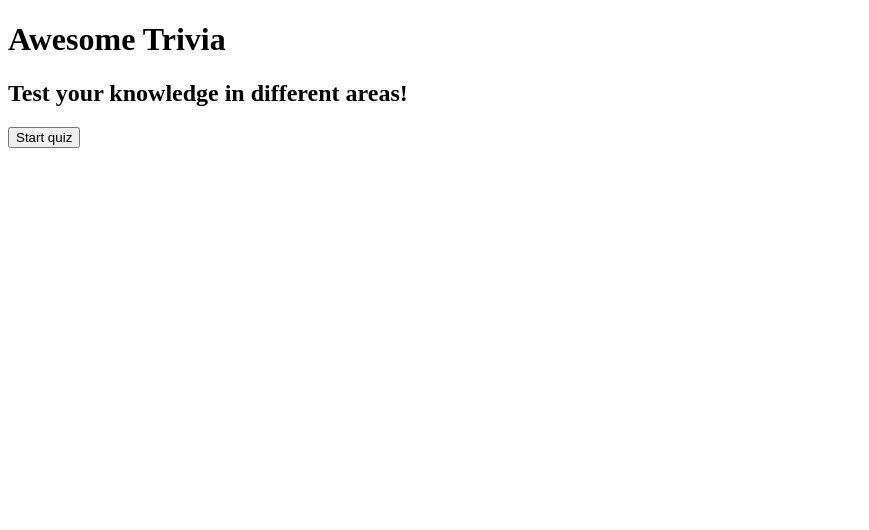
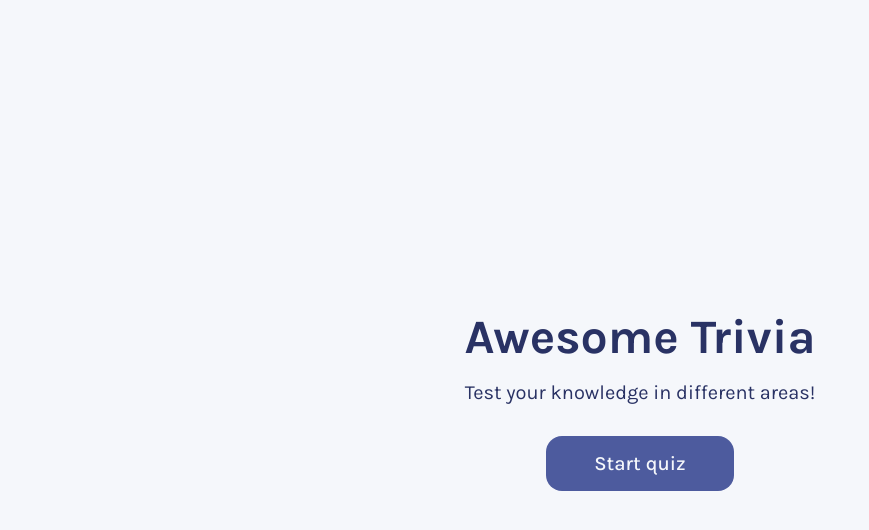
Before and after one commit to zkkv/trivia-game, a React (Vite) app: page / in a window 1280 px wide. Shown: the top 530 px of the page, without its empty margins (0-869 px from the left). Built offline with nearby package versions, Linux system fonts and the light colour scheme.

Commit message:
Add styling

```diff
--- a/index.html
+++ b/index.html
@@ -2,6 +2,9 @@
 <html lang="en">
   <head>
     <meta charset="UTF-8" />
+	<link rel="preconnect" href="https://fonts.googleapis.com">
+	<link rel="preconnect" href="https://fonts.gstatic.com" crossorigin>
+	<link href="https://fonts.googleapis.com/css2?family=Karla:ital,wght@0,200..800;1,200..800&display=swap" rel="stylesheet">
     <meta name="viewport" content="width=device-width, initial-scale=1.0" />
     <title>Trivia Game</title>
   </head>
--- a/package.json
+++ b/package.json
@@ -12,6 +12,7 @@
 	"dependencies": {
 		"he": "^1.2.0",
 		"react": "^18.3.1",
+		"react-confetti": "^6.1.0",
 		"react-dom": "^18.3.1"
 	},
 	"devDependencies": {
--- /dev/null
+++ b/src/components/Answer.jsx
@@ -0,0 +1,12 @@
+export default function Answer(props) {
+	const isDisabled = !(props.status === "selected" || props.status === "normal")
+	return (
+		<button
+			className={`answer-button ${props.status}`}
+			onClick={() => props.updateSelectedAnswer()}
+			disabled={isDisabled}
+		>
+			{props.text}
+		</button>
+	)
+}
--- a/src/components/App.jsx
+++ b/src/components/App.jsx
@@ -6,8 +6,8 @@ export default function App() {
 	const [hasStarted, setHasStarted] = useState(false)
 
 	return (
-		<div>
+		<>
 			{hasStarted ? <Game /> : <Welcome setHasStarted={setHasStarted} />}
-		</div>
+		</>
 	)
 }
--- a/src/components/Game.jsx
+++ b/src/components/Game.jsx
@@ -1,4 +1,5 @@
-import { useState, useEffect, useCallback } from "react"
+import { useState, useEffect, useCallback, useRef } from "react"
+import Confetti from "react-confetti"
 import he from "he"
 import Question from "./Question"
 import endpoint from "/endpoint"
@@ -42,7 +43,7 @@ export default function Game() {
 
 	const startGame = useCallback(() => {
 		fetchQuestions()
-		setIsPlaying(true)
+		setIsPlaying(true) // TODO: set to true
 	}, [fetchQuestions])
 
 	useEffect(() => {
@@ -58,24 +59,41 @@ export default function Game() {
 	const questionComponents = questions.map((item, index) =>
 		<Question
 			key={index}
-			question={item.question}
-			category={item.category}
-			answers={item.answers}
+			{...item}
 			updateSelectedAnswer={answerIndex => updateSelectedAnswer(index, answerIndex)}
+			isPlaying={isPlaying}
 		/>
 	)
 
 	const areAllAnswered = questions.every(q => q.selectedAnswerIndex !== null)
 	const nCorrect = questions.filter(q => q.selectedAnswerIndex === q.correctAnswerIndex).length
+	const hasWon = nCorrect === questions.length && nCorrect > 0
+	const containerRef = useRef(null)
 
 	return (
-		<div>
-			{questionComponents}
-			<button onClick={() => setIsPlaying(false)} disabled={!areAllAnswered}>Check answers</button>
-			{!isPlaying && <div>
-				<p>You scored {nCorrect}/{questions.length} correct answers</p>
-				<button onClick={startGame}>Play again</button>
-			</div>}
+		<div ref={containerRef} className="top-level-container">
+			<div className="questions-container">
+				{questionComponents}
+			</div>
+			{isPlaying
+				? <div className="bottom-controls">
+					<button
+						className="main-button"
+						onClick={() => setIsPlaying(false)}
+						disabled={!areAllAnswered}>Check answers
+					</button>
+				</div>
+				: <div className="bottom-controls">
+					<p className="results">You scored {nCorrect}/{questions.length} correct answers</p>
+					<button className="main-button" onClick={startGame}>Play again</button>
+				</div>}
+			{hasWon &&
+				<Confetti
+					recycle={false}
+					width={containerRef.current.clientWidth}
+					height={containerRef.current.clientHeight}
+					gravity={0.3}
+				/>}
 		</div>
 	)
 }
--- a/src/components/Question.jsx
+++ b/src/components/Question.jsx
@@ -1,15 +1,38 @@
+import Answer from "./Answer"
+
 export default function Question(props) {
-	const buttons = props.answers.map((item, index) =>
-		<button key={index} onClick={() => props.updateSelectedAnswer(index)}>
-			{item}
-		</button>
+	const buttons = props.answers.map((item, index) => {
+		let status
+		if (props.isPlaying) {
+			if (index === props.selectedAnswerIndex) {
+				status = "selected"
+			} else {
+				status = "normal"
+			}
+		} else {
+			if (index === props.correctAnswerIndex) {
+				status = "correct"
+			} else if (index === props.selectedAnswerIndex) {
+				status = "incorrect"
+			} else {
+				status = "other"
+			}
+		}
+
+		return <Answer
+			key={index}
+			status={status}
+			text={item}
+			updateSelectedAnswer={() => props.updateSelectedAnswer(index)}
+		/>
+	}
 	)
 
 	return (
-		<div>
+		<div className="question">
 			<h2>{props.question}</h2>
 			<h3>{props.category}</h3>
-			{buttons}
+			<div className="button-container">{buttons}</div>
 		</div>
 	)
 }
--- a/src/components/Welcome.jsx
+++ b/src/components/Welcome.jsx
@@ -1,9 +1,9 @@
 export default function Welcome(props) {
 	return (
-		<div>
+		<div className="welcome-container">
 			<h1>Awesome Trivia</h1>
 			<h2>Test your knowledge in different areas!</h2>
-			<button onClick={() => props.setHasStarted(true)}>Start quiz</button>
+			<button className="main-button" onClick={() => props.setHasStarted(true)}>Start quiz</button>
 		</div>
 	)
 }
--- a/styles/style.css
+++ b/styles/style.css
@@ -1,3 +1,142 @@
 * {
     box-sizing: border-box;
 }
+
+body, button{
+	font-family: Karla, sans-serif;
+}
+
+body {
+	background-color: #F5F7FB;
+	margin: 0;
+}
+
+button {
+	cursor: pointer;
+}
+
+.welcome-container {
+	display: flex;
+	flex-direction: column;
+	justify-content: center;
+	align-items: center;
+	height: 100vh;
+}
+
+.welcome-container > h1 {
+	font-size: 3rem;
+	color: #293264;
+	margin: 0;
+	text-align: center;
+}
+
+.welcome-container > h2 {
+	font-size: 1.25rem;
+	color: #293264;
+	font-weight: normal;
+	text-align: center;
+	margin-top: 1rem;
+	margin-bottom: 2rem;
+}
+
+.main-button {
+	background-color: #4D5B9E;
+	color: #F5F7FB;
+	border: none;
+	padding: 1rem 3rem;
+	border-radius: 1rem;
+	font-size: 1.25rem;
+	font-weight: 500;
+}
+
+.main-button:disabled {
+	opacity: 0.25;
+	cursor: default;
+}
+
+.top-level-container {
+	display: flex;
+	flex-direction: column;
+	align-items: center;
+}
+
+.questions-container {
+	width: 70%;
+	max-width: 80ch;
+}
+
+.question {
+	margin-top: 1rem;
+	margin-bottom: 3rem;
+}
+
+.question > h2 {
+	font-size: 1.5rem;
+	color: #293264;
+	margin: 0;
+	text-align: left;
+}
+
+.question > h3 {
+	font-size: 1rem;
+	color: #596190;
+	font-weight: normal;
+	margin-top: 0.25rem;
+	margin-bottom: 2rem;
+}
+
+.answer-button {
+	margin-right: 1rem;
+	margin-bottom: 0.5rem;
+	border: solid;
+	border-radius: 1rem;
+	border-width: 2px;
+	font-size: 1.125rem;
+	font-weight: 500;
+	color: #293264;
+	padding: 0.375rem 0.75rem;
+}
+
+.answer-button:disabled {
+	cursor: default;
+}
+
+.answer-button.normal {
+	background-color: #F5F7FB;
+	border-color: #4D5B9E;
+}
+
+.answer-button.selected {
+	background-color: #D6DBF5;
+	border-color: transparent;
+}
+
+.answer-button.correct {
+	background-color: #94D7A2;
+	border-color: transparent;
+}
+
+.answer-button.incorrect {
+	background-color: #F8BCBC;
+	border-color: transparent;
+	opacity: 0.5;
+}
+
+.answer-button.other {
+	opacity: 0.5;
+}
+
+.bottom-controls {
+	margin: 1rem;
+	display: flex;
+	flex-direction: row;
+	justify-content: space-between;
+	align-items: center;
+}
+
+.results {
+	margin: 0 3rem;
+	font-size: 1.375rem;
+	color: #293264;
+	font-weight: bold;
+}
```
Also changed, not shown: 1 other file (tests, documents, lock files or other folders).
